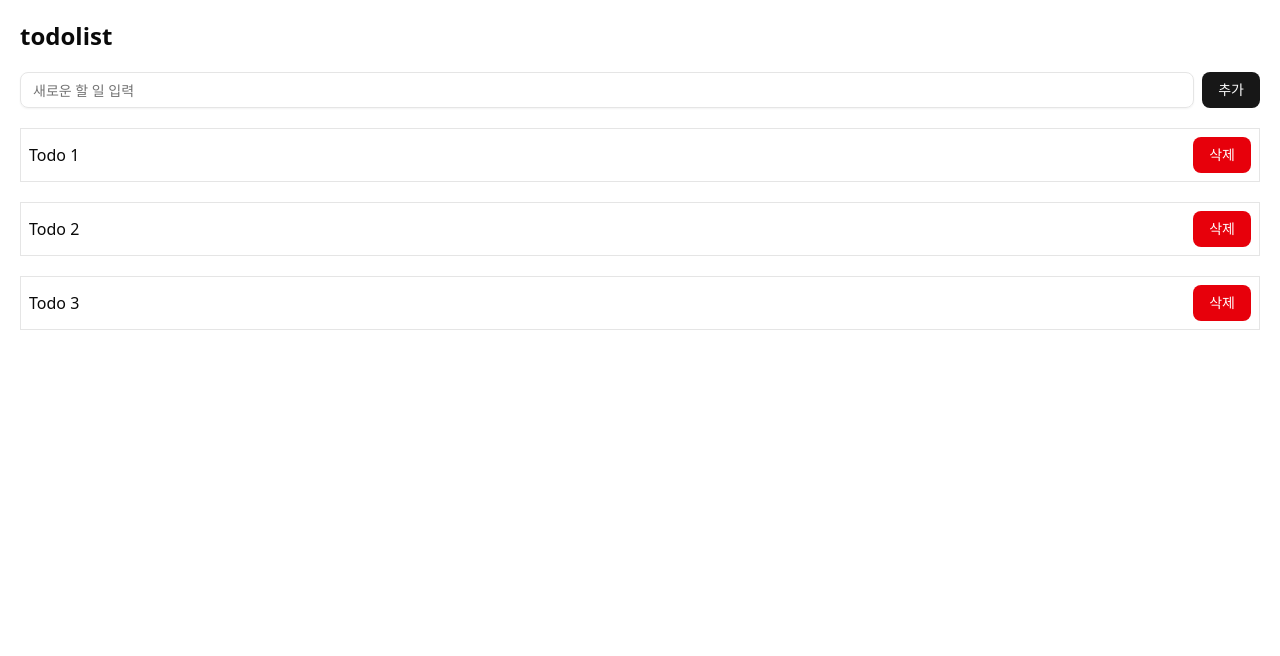
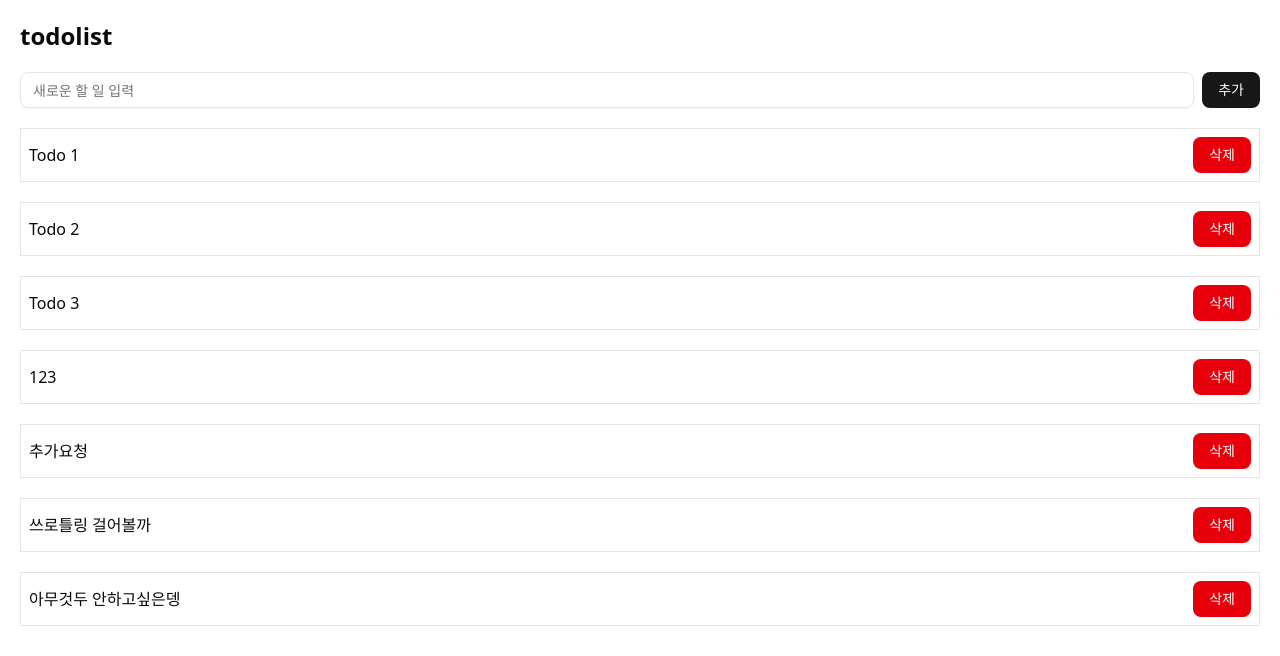
Before and after one commit to TofuMango/miniSNS, a React (Vite) app in the folder miniSNS/: page /todolist in a window 1280 px wide. Shown: the top 656 px of the page. Built offline with nearby package versions, Linux system fonts and the light colour scheme; data requests are answered from the project's data file.

Commit message:
4.6 데이터 수정 요청 관리(useMutation)

```diff
--- a/miniSNS/server/db.json
+++ b/miniSNS/server/db.json
@@ -1,19 +1,40 @@
 {
   "todos": [
     {
-      "id": 1,
+      "id": "1",
       "content": "Todo 1",
       "isDone": true
     },
     {
-      "id": 2,
+      "id": "2",
       "content": "Todo 2",
       "isDone": true
     },
     {
-      "id": 3,
+      "id": "3",
       "content": "Todo 3",
       "isDone": false
+    },
+    {
+      "id": "218c",
+      "content": "123",
+      "isDone": false
+    },
+    {
+      "id": "d1f2",
+      "content": "추가요청",
+      "isDone": false
+    },
+    {
+      "id": "beca",
+      "content": "쓰로틀링 걸어볼까",
+      "isDone": false
+    },
+    {
+      "id": "e8d3",
+      "content": "아무것두 안하고싶은뎅",
+      "isDone": false
     }
-  ]
+  ],
+  "$schema": "./node_modules/json-server/schema.json"
 }
--- /dev/null
+++ b/miniSNS/src/api/create-todos.ts
@@ -0,0 +1,17 @@
+import { API_URL } from "@/lib/constants";
+
+export async function createTodos(content: string) {
+  const response = await fetch(`${API_URL}/todos`, {
+    method: "POST",
+    // json 문자열로 변환 -> stringify(직렬화)
+    body: JSON.stringify({
+      content,
+      isDone: false,
+    }),
+  });
+  if (!response.ok) throw new Error("Create Todo Failed");
+
+  // 응답값을 파싱해서
+  const data = await response.json();
+  return data;
+}
--- a/miniSNS/src/api/fetch-todo-by-id.ts
+++ b/miniSNS/src/api/fetch-todo-by-id.ts
@@ -1,7 +1,7 @@
 import { API_URL } from "@/lib/constants";
 import type { Todo } from "@/types";
 
-export async function fetchTodoById(id: number) {
+export async function fetchTodoById(id: string) {
   const response = await fetch(`${API_URL}/todos/${id}`);
   if (!response.ok) throw new Error("fetch fail");
   // 응답파싱
--- a/miniSNS/src/components/todo-list/todo-editor.tsx
+++ b/miniSNS/src/components/todo-list/todo-editor.tsx
@@ -1,16 +1,16 @@
 import { useState } from "react";
 import { Button } from "../ui/button";
 import { Input } from "../ui/input";
-import { useCreateTodo } from "@/store/todos";
+import { useCreateTodoMutaiton } from "@/hooks/mutations/use-create-todo-mutation";
 
 export default function TodoEditor() {
-  const createTodo = useCreateTodo();
+  const { mutate, isPending } = useCreateTodoMutaiton();
   const [content, setContent] = useState("");
 
   const handleAddClick = () => {
     // content가 공백일 시 return
     if (content.trim() === "") return;
-    createTodo(content);
+    mutate(content);
     // 입력값 초기화
     setContent("");
   };
@@ -21,7 +21,9 @@ export default function TodoEditor() {
         onChange={(e) => setContent(e.target.value)}
         placeholder="새로운 할 일 입력"
       />
-      <Button onClick={handleAddClick}>추가</Button>
+      <Button disabled={isPending} onClick={handleAddClick}>
+        추가
+      </Button>
     </div>
   );
 }
--- /dev/null
+++ b/miniSNS/src/hooks/mutations/use-create-todo-mutation.ts
@@ -0,0 +1,16 @@
+import { createTodos } from "@/api/create-todos";
+import { useMutation } from "@tanstack/react-query";
+
+export function useCreateTodoMutaiton() {
+  return useMutation({
+    mutationFn: createTodos,
+    onMutate: () => {}, // 요청 발송 시
+    onSettled: () => {}, // 요청 종료 시
+    onSuccess: () => {
+      window.location.reload();
+    }, // 요청 성공 시
+    onError: (error) => {
+      window.alert(error.message);
+    }, //요청 실패 시
+  });
+}
--- a/miniSNS/src/hooks/quries/use-todo-data-by-id.ts
+++ b/miniSNS/src/hooks/quries/use-todo-data-by-id.ts
@@ -1,7 +1,7 @@
 import { fetchTodoById } from "@/api/fetch-todo-by-id";
 import { useQuery } from "@tanstack/react-query";
 
-export function useTodoDataById(id: number) {
+export function useTodoDataById(id: string) {
   return useQuery({
     queryFn: () => fetchTodoById(id),
     queryKey: ["todos", id],
--- a/miniSNS/src/pages/todo-detail-page.tsx
+++ b/miniSNS/src/pages/todo-detail-page.tsx
@@ -5,7 +5,7 @@ export default function TodoDetailPage() {
   const params = useParams();
   const id = params.id;
 
-  const { data, isLoading, error } = useTodoDataById(Number(id));
+  const { data, isLoading, error } = useTodoDataById(String(id));
 
   if (isLoading) return <div>로딩중 입니다..</div>;
   if (error || !data) return <div>오류가 발생했습니다.</div>;
--- a/miniSNS/src/store/todos.tsx
+++ b/miniSNS/src/store/todos.tsx
@@ -14,12 +14,15 @@ const useTodosStore = create(
       actions: {
         createTodo: (content: string) => {
           set((state) => {
-            state.todos.push({ id: new Date().getTime(), content: content });
+            state.todos.push({
+              id: String(new Date().getTime()),
+              content: content,
+            });
           });
         },
-        deleteTodo: (targetId: number) => {
+        deleteTodo: (targetId: string) => {
           set((state) => {
-            state.todos = state.todos.filter((todo) => todo.id != targetId);
+            state.todos = state.todos.filter((todo) => todo.id !== targetId);
           });
         },
       },
--- a/miniSNS/src/types.ts
+++ b/miniSNS/src/types.ts
@@ -1,4 +1,4 @@
 export interface Todo {
-  id: number;
+  id: string;
   content: string;
 }
```
